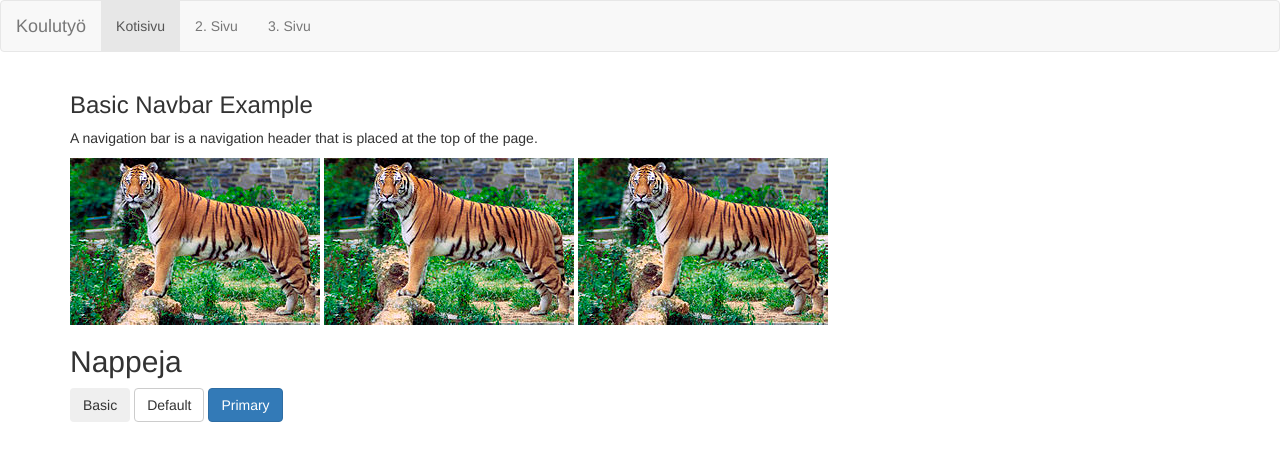
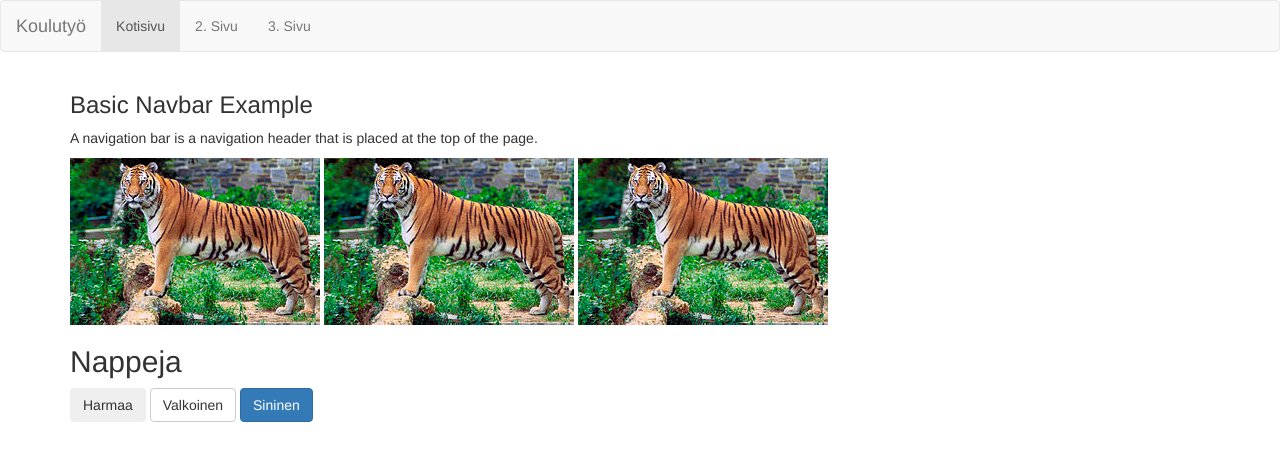
Before and after one commit to Miquli/Bootstrap, a plain HTML site: page index.html in a window 1280 px wide. Drawn offline with nearby package versions, Linux system fonts and the light colour scheme.

Commit message:
Update index.html

```diff
--- a/index.html
+++ b/index.html
@@ -33,9 +33,9 @@
 
  <div class="container">
    <h2> Nappeja </h2>
- <button type="button" class="btn">Basic</button>
- <button type="button" class="btn btn-default">Default</button>
- <button type="button" class="btn btn-primary">Primary</button>
+ <button type="button" class="btn"> Harmaa </button>
+ <button type="button" class="btn btn-default"> Valkoinen </button>
+ <button type="button" class="btn btn-primary"> Sininen </button>
  </div>
 </body>
 </html>
```
